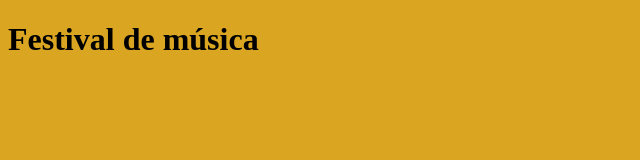
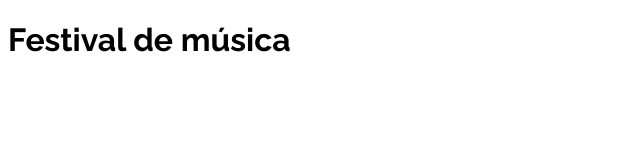
Before and after one commit to AngeLechuga/Music_Fest, a website: page index.html in a window 1280 px wide. Shown: the whole page, without its empty margins (0-640 px from the left). Drawn offline with Linux system fonts and the light colour scheme.

Commit message:
scss -- agregando estilo de fuente principal

```diff
--- a/src/scss/app.scss
+++ b/src/scss/app.scss
@@ -1,3 +1,5 @@
 body {
-    background-color: goldenrod;
+    font-family: "Raleway", sans-serif;
+    font-optical-sizing: auto;
+    font-style: normal;
 }
```
Also changed, not shown: build/css/app.css.
